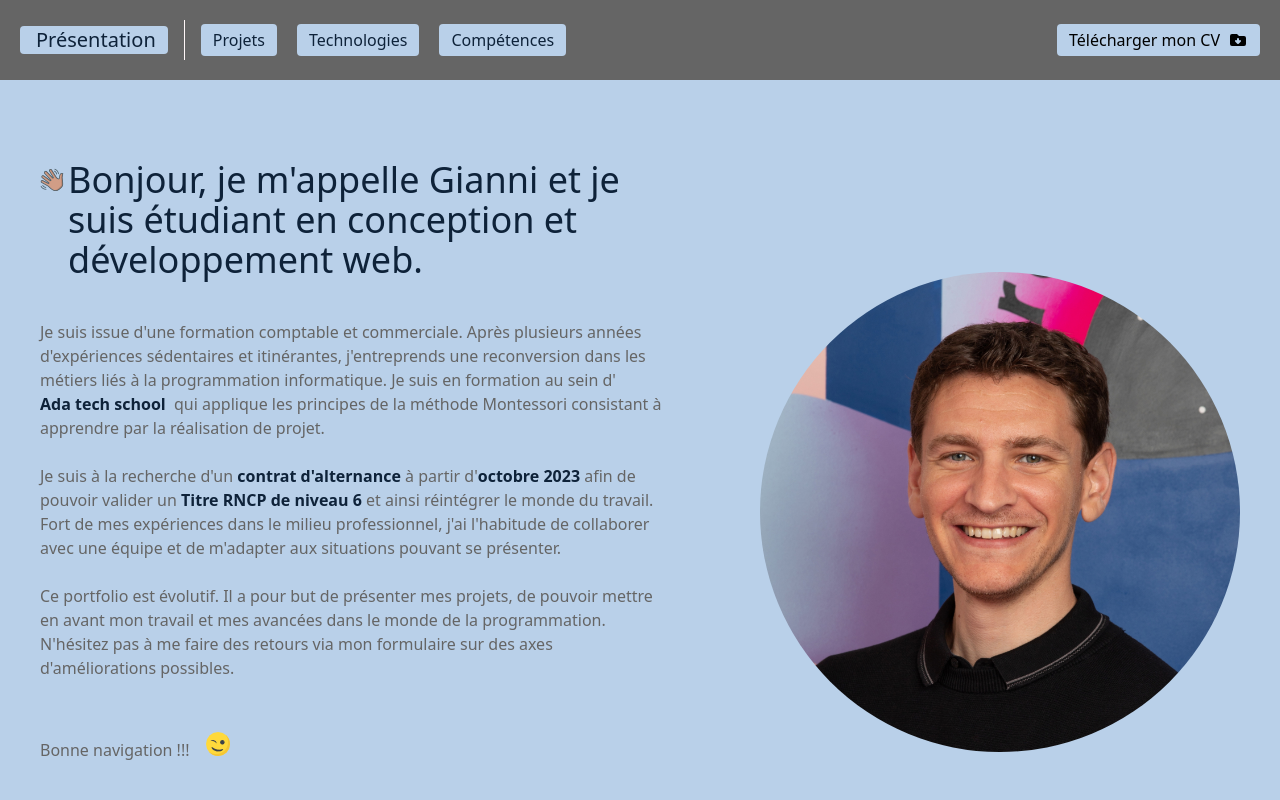
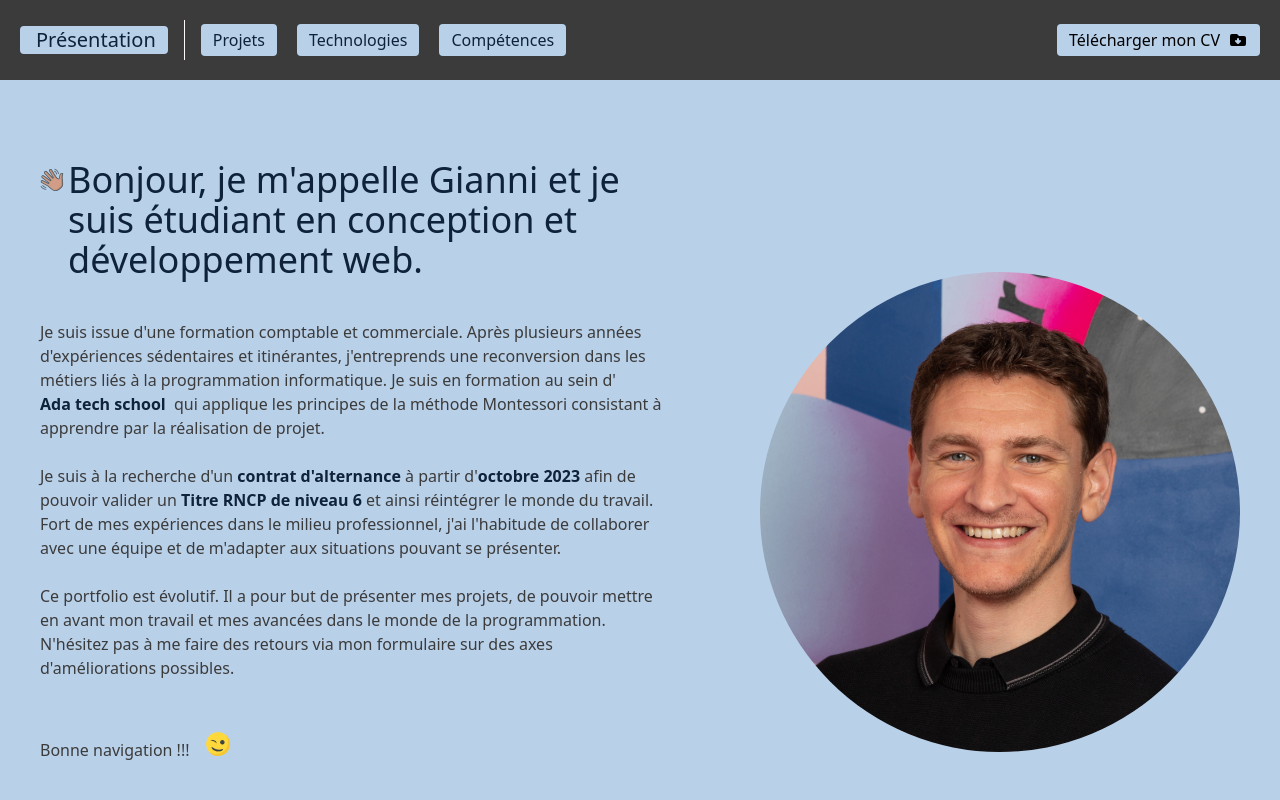
Before and after one commit to accardigianni/projet-portfolio, a React (Create React App) app: page / in a window 1280 px wide. Shown: the top 800 px of the page. Built offline with nearby package versions, Linux system fonts and the light colour scheme.

Commit message:
increase acc note + contrast note

```diff
--- a/public/index.html
+++ b/public/index.html
@@ -6,39 +6,14 @@
   <meta name="viewport" content="width=device-width, initial-scale=1" />
   <meta name="theme-color" content="#000000" />
   <meta name="description" content="portfolio en REACT" />
-  <!--
-      manifest.json provides metadata used when your web app is installed on a
-      user's mobile device or desktop. See https://developers.google.com/web/fundamentals/web-app-manifest/
-    -->
-  <!-- <link rel="manifest" href="%PUBLIC_URL%/manifest.json" /> -->
-  <!--
-      Notice the use of %PUBLIC_URL% in the tags above.
-      It will be replaced with the URL of the `public` folder during the build.
-      Only files inside the `public` folder can be referenced from the HTML.
 
-      Unlike "/favicon.ico" or "favicon.ico", "%PUBLIC_URL%/favicon.ico" will
-      work correctly both with client-side routing and a non-root public URL.
-      Learn how to configure a non-root public URL by running `npm run build`.
-    -->
   <title>Mon portfolio</title>
 </head>
 
 <body>
 
+  <div id="root"></div>
 
-
-  <noscript>You need to enable JavaScript to run this app.</noscript>
-  <div id="root"></div>
-  <!--
-      This HTML file is a template.
-      If you open it directly in the browser, you will see an empty page.
-
-      You can add webfonts, meta tags, or analytics to this file.
-      The build step will place the bundled scripts into the <body> tag.
-
-      To begin the development, run `npm start` or `yarn start`.
-      To create a production bundle, use `npm run build` or `yarn build`.
-    -->
 </body>
 
 </html>
--- a/tailwind.config.js
+++ b/tailwind.config.js
@@ -8,7 +8,7 @@
       taupe: '#8C5E58',
       aquamarine: '#A9F0D1',
       snow: '#FFF7F8',
-      gray: '#656565',
+      gray: '#3B3B3B',
       rosy: '#C99DA3',
       eggplant: '#996888',
       quartz: '#C0A9B0',
```
Also changed, not shown: 8 other files (tests, documents, lock files or other folders).
